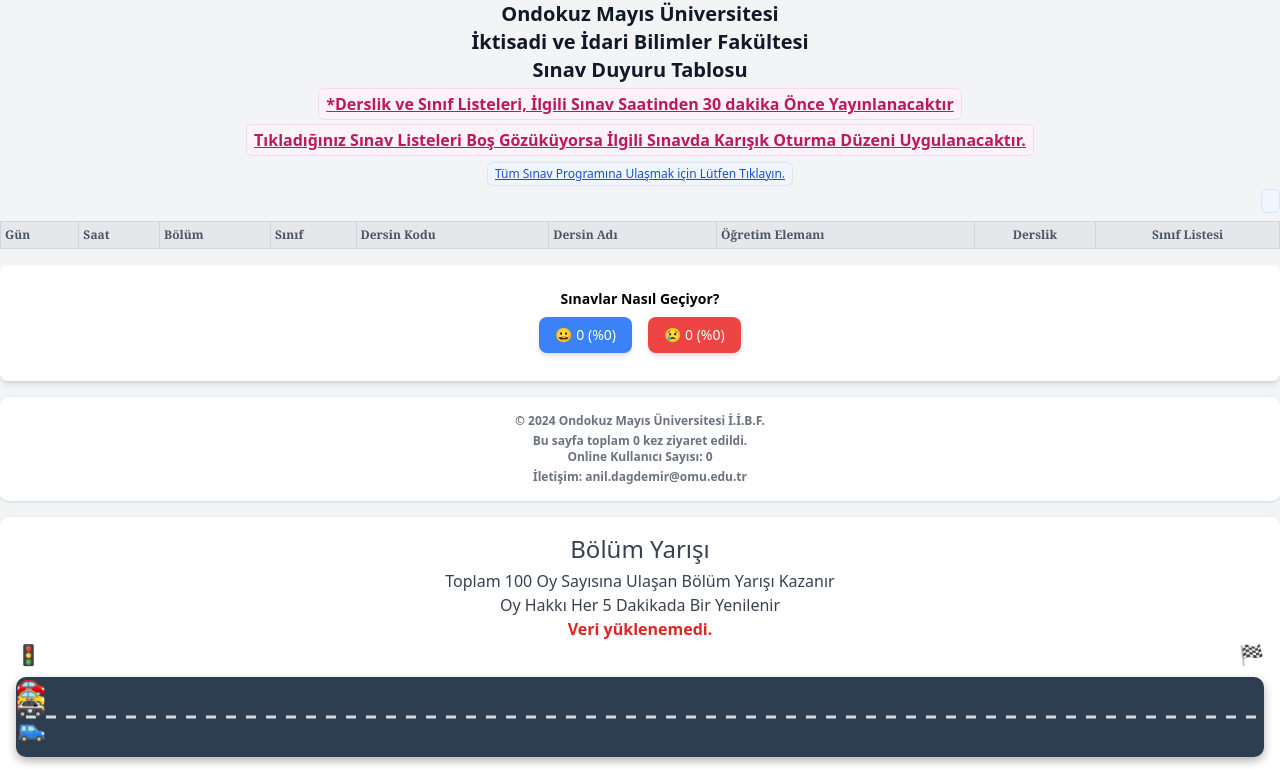
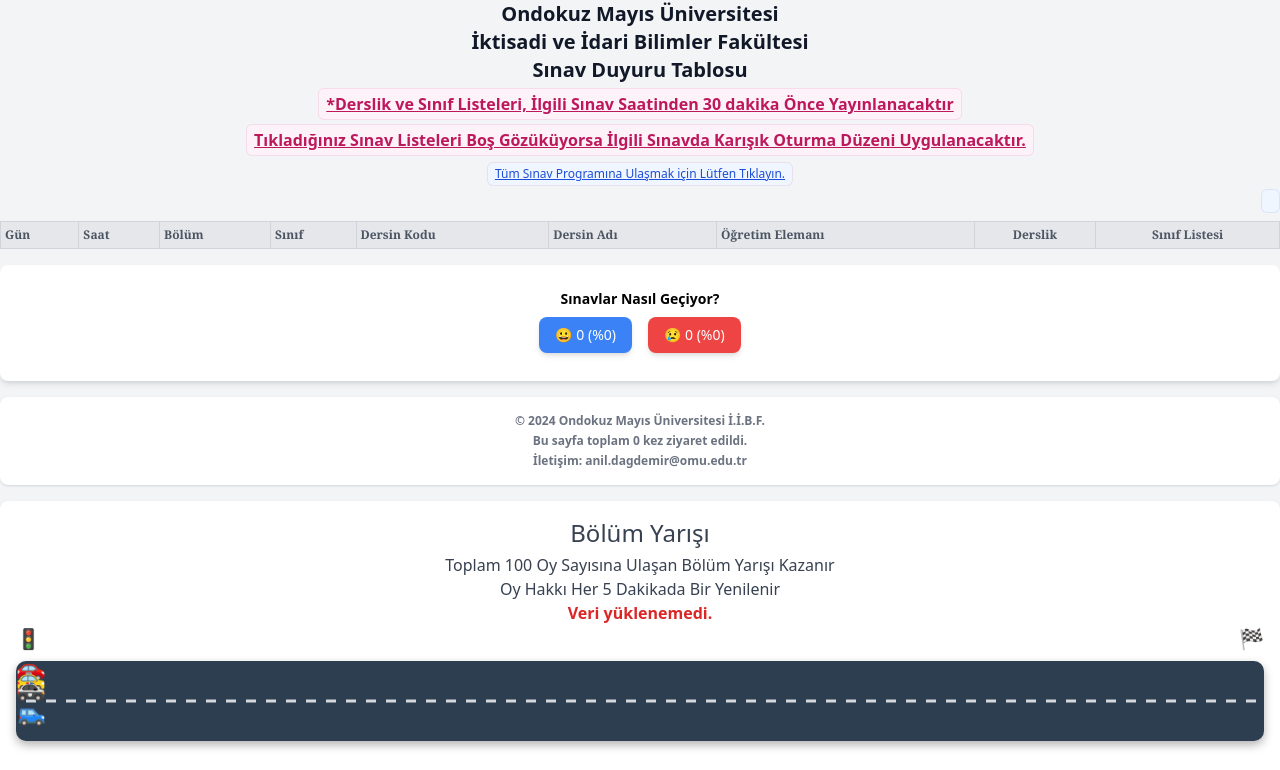
Before and after one commit to 0xEuclid1/iibf_exam_game, a website: page public/index.html in a window 1280 px wide. Shown: the top 770 px of the page. Drawn offline with nearby package versions, Linux system fonts and the light colour scheme; no server answers.

Commit message:
Update index.html

```diff
--- a/public/index.html
+++ b/public/index.html
@@ -152,9 +152,6 @@
 					Ondokuz Mayıs Üniversitesi İ.İ.B.F.
 				</a>
 				<p class="text-xs mt-1">Bu sayfa toplam <span id="counter">0</span> kez ziyaret edildi.</p>
-				<div id="online-users" class="">
-					Online Kullanıcı Sayısı: 0
-				  </div>
 			</span>
 			<span class="block text-xs mt-1 font-semibold text-gray-500 sm:text-center">İletişim: anil.dagdemir@omu.edu.tr</span>
 		</div>
```
